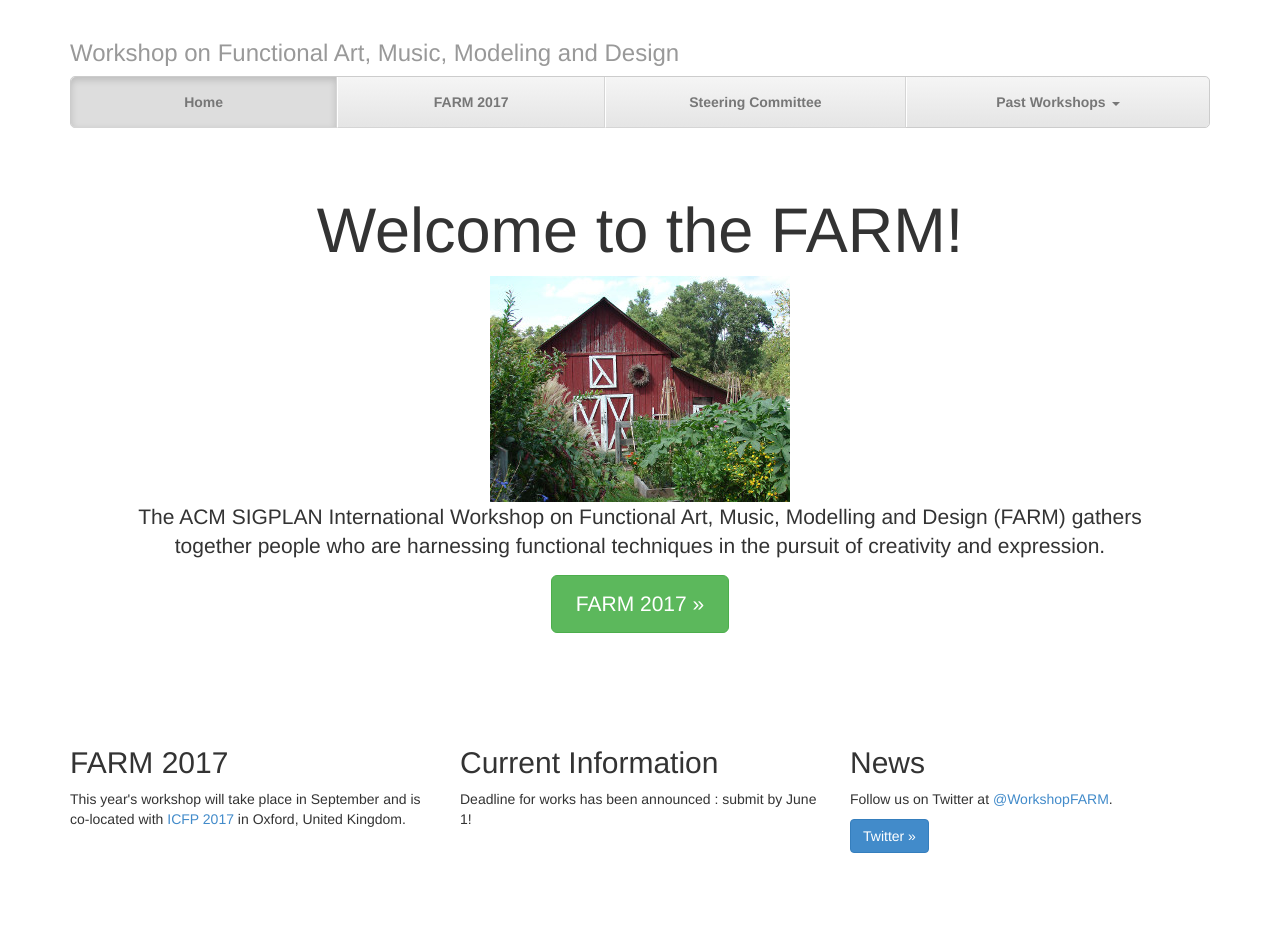
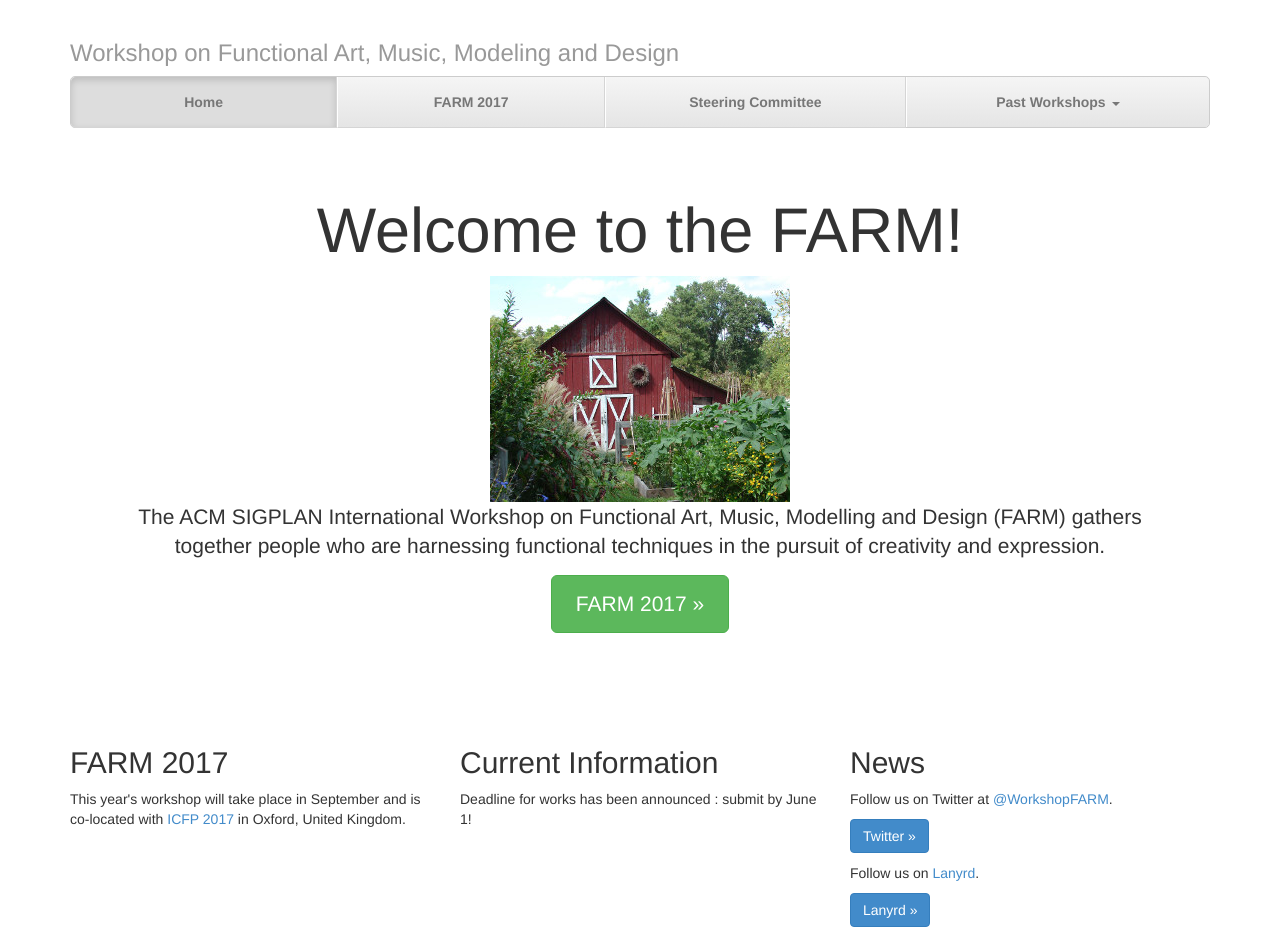
Before and after one commit to functional-art/functional-art.github.com, a Jekyll site: the page built from index.html, in a window 1280 px wide. Built offline with Jekyll 4.4.1, drawn with Linux system fonts in a browser that asks for light colours; nearby versions of some CDN libraries; before the commit the page ends 900 px from its top, so only the background shows below that.

Commit message:
Lanyrd link.

```diff
--- a/index.html
+++ b/index.html
@@ -75,8 +75,8 @@ functional techniques in the pursuit of creativity and expression.
           <h2>News</h2>
           <p>Follow us on Twitter at <a href="http://twitter.com/WorkshopFARM">@WorkshopFARM</a>.</p>
           <p><a class="btn btn-primary" href="http://twitter.com/WorkshopFARM/" role="button">Twitter &raquo;</a></p>
-          <!--<p>Follow us on <a href="http://lanyrd.com/2016/workshopfarm2016/">Lanyrd</a>.</p>
-          <p><a class="btn btn-primary" href="http://lanyrd.com/2016/workshopfarm2016/" role="button">Lanyrd &raquo;</a></p>-->
+          <p>Follow us on <a href="http://lanyrd.com/2017/workshopfarm2017/">Lanyrd</a>.</p>
+          <p><a class="btn btn-primary" href="http://lanyrd.com/2017/workshopfarm2017/" role="button">Lanyrd &raquo;</a></p>
         </div>
       </div>
 
```
